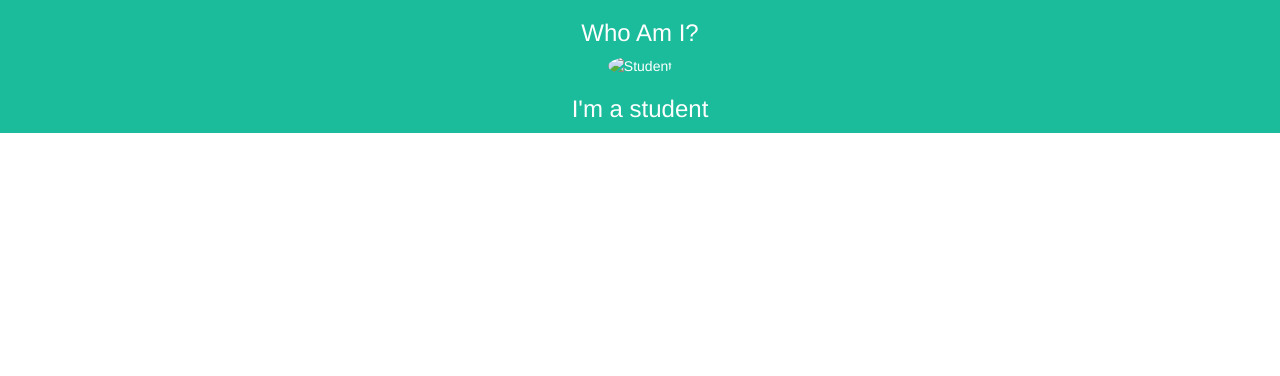
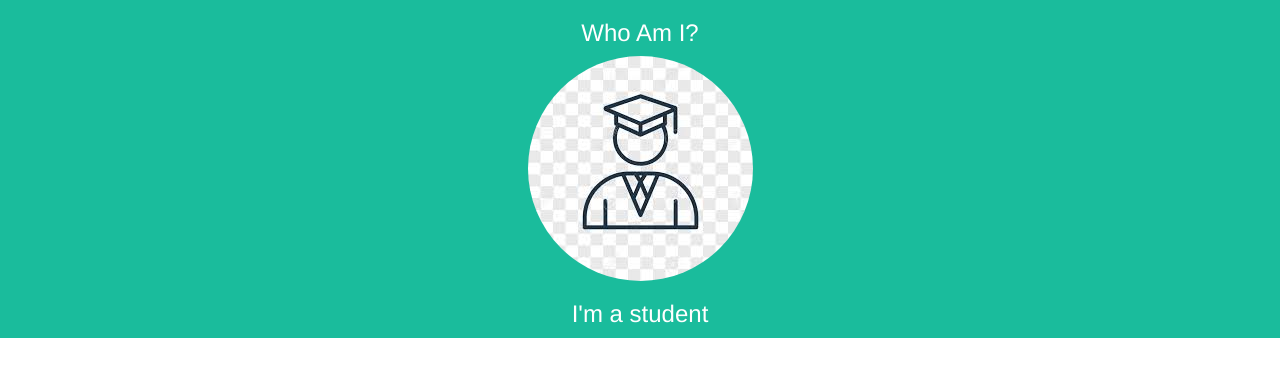
Before and after one commit to cidinene/equipoInterfaz3, a plain HTML site: page sara.html in a window 1280 px wide. Drawn offline with nearby package versions, Linux system fonts and the light colour scheme.

Commit message:
cambios en sara

```diff
--- a/sara.html
+++ b/sara.html
@@ -1,7 +1,8 @@
 <head>
     <style>
         .bg-1 {
-      background-color: #1abc9c; /* Green */
+            background-color: #1abc9c;
+            /* Green */
             color: #ffffff;
         }
     </style>
@@ -16,7 +17,7 @@
 <body>
     <div class="container-fluid bg-1 text-center">
         <h3>Who Am I?</h3>
-      <img src="images/student.png"  class="img-circle" alt="Student">
+        <img src="images/student.jpeg" class="img-circle" alt="Student">
         <h3>I'm a student</h3>
     </div>
 </body>
```
Also changed, not shown: index.html (+0 -3 lines). Lines whose indentation alone changed are shown as unchanged.
